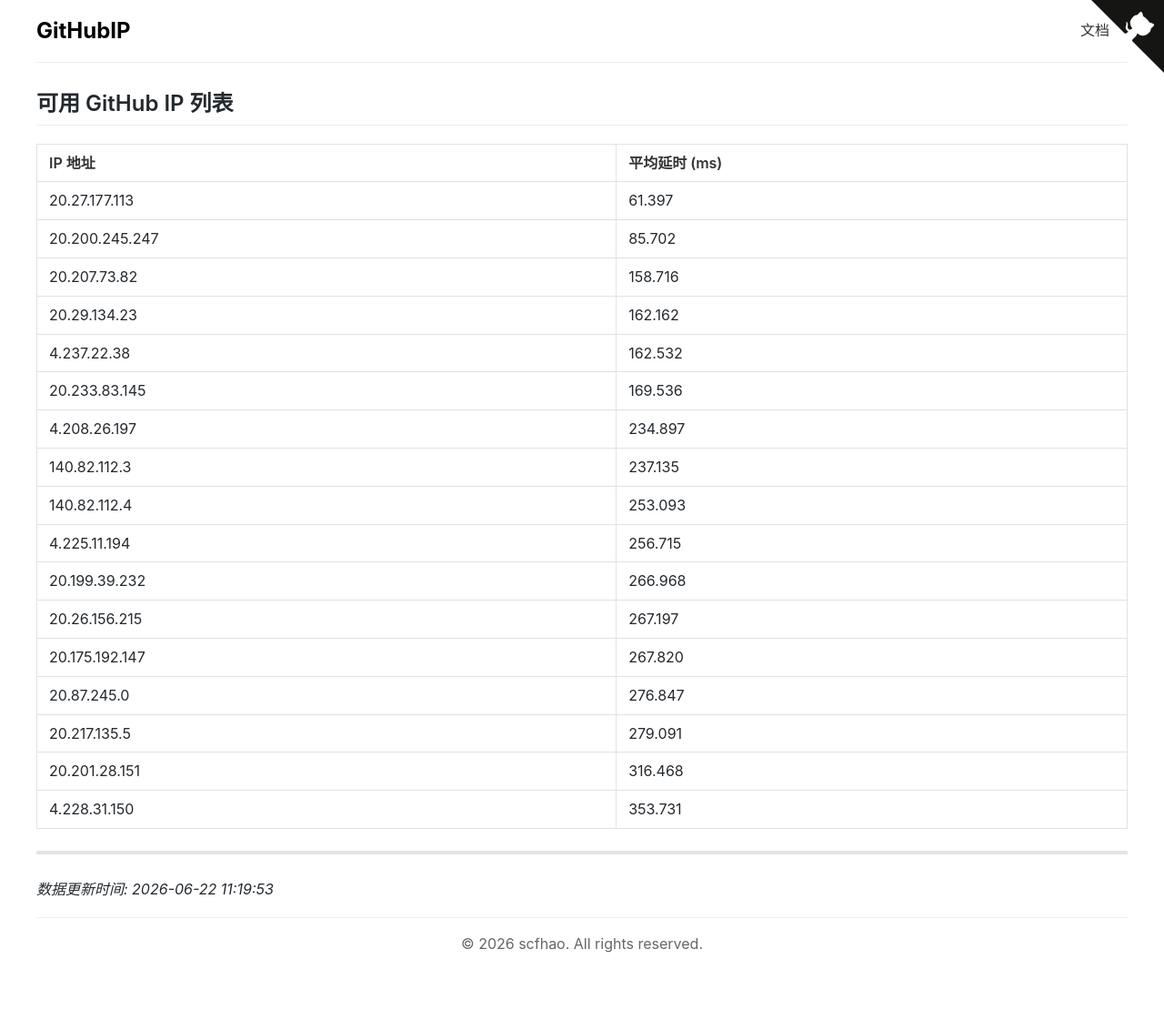
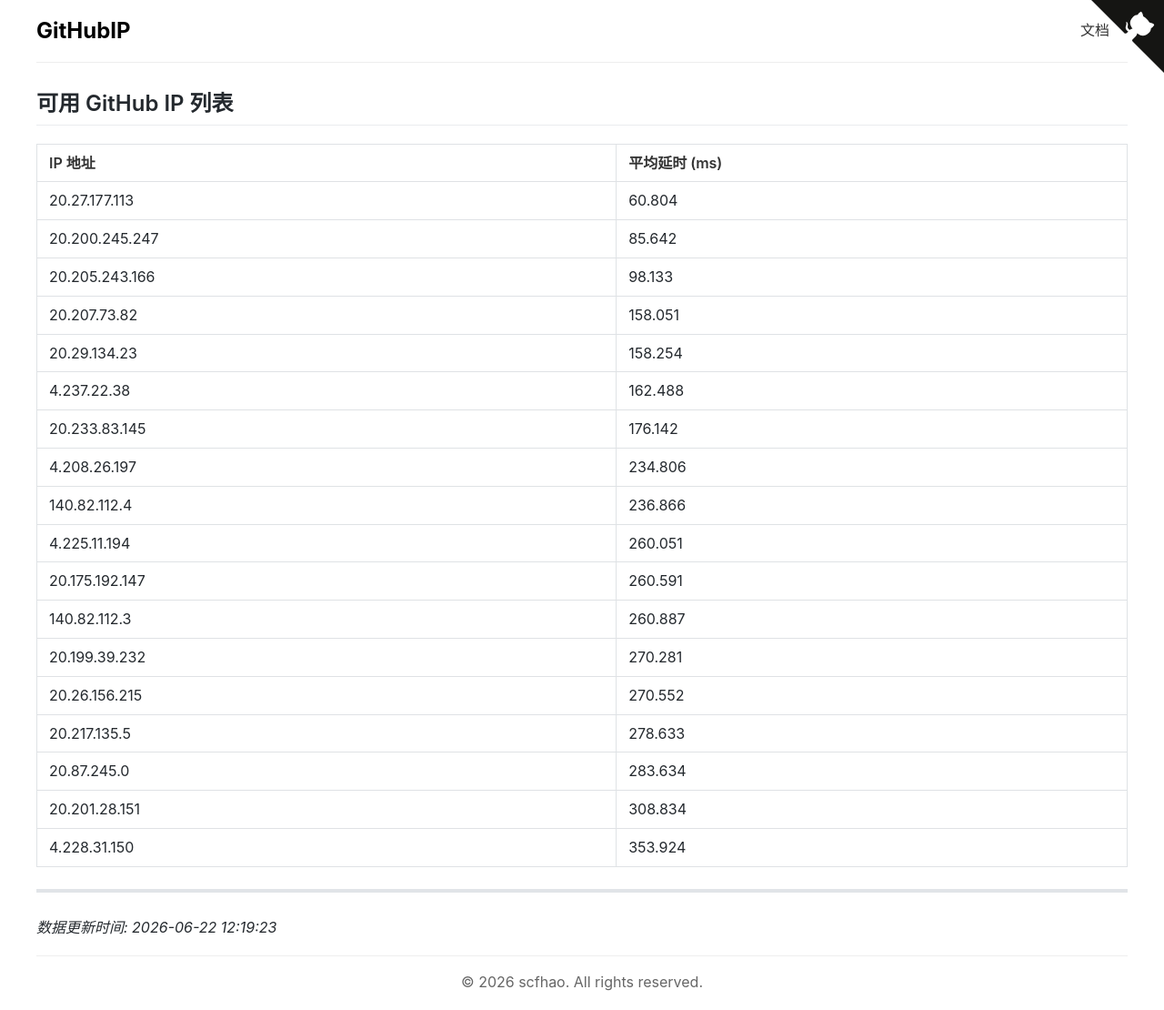
Before and after one commit to scfhao/GitHubIP, a Jekyll site: the page built from index.md, in a window 1280 px wide. Shown: the whole page at 91% size. Built offline with Jekyll 4.4.1, drawn with Linux system fonts in a browser that asks for light colours; before the commit the page ends 1068 px from its top, so only the background shows below that.

Commit message:
自动脚本执行 - 2026-06-22 12:19:23

```diff
--- a/index.md
+++ b/index.md
@@ -1,31 +1,32 @@
 ---
 layout: home
 title: GitHub IP 列表
-date: 2026-06-22 11:19:53
+date: 2026-06-22 12:19:23
 ---
 
 ## 可用 GitHub IP 列表
 
 | IP 地址 | 平均延时 (ms) |
 |---------|--------------|
-| 20.27.177.113 | 61.397 |
-| 20.200.245.247 | 85.702 |
-| 20.207.73.82 | 158.716 |
-| 20.29.134.23 | 162.162 |
-| 4.237.22.38 | 162.532 |
-| 20.233.83.145 | 169.536 |
-| 4.208.26.197 | 234.897 |
-| 140.82.112.3 | 237.135 |
-| 140.82.112.4 | 253.093 |
-| 4.225.11.194 | 256.715 |
-| 20.199.39.232 | 266.968 |
-| 20.26.156.215 | 267.197 |
-| 20.175.192.147 | 267.820 |
-| 20.87.245.0 | 276.847 |
-| 20.217.135.5 | 279.091 |
-| 20.201.28.151 | 316.468 |
-| 4.228.31.150 | 353.731 |
+| 20.27.177.113 | 60.804 |
+| 20.200.245.247 | 85.642 |
+| 20.205.243.166 | 98.133 |
+| 20.207.73.82 | 158.051 |
+| 20.29.134.23 | 158.254 |
+| 4.237.22.38 | 162.488 |
+| 20.233.83.145 | 176.142 |
+| 4.208.26.197 | 234.806 |
+| 140.82.112.4 | 236.866 |
+| 4.225.11.194 | 260.051 |
+| 20.175.192.147 | 260.591 |
+| 140.82.112.3 | 260.887 |
+| 20.199.39.232 | 270.281 |
+| 20.26.156.215 | 270.552 |
+| 20.217.135.5 | 278.633 |
+| 20.87.245.0 | 283.634 |
+| 20.201.28.151 | 308.834 |
+| 4.228.31.150 | 353.924 |
 
 ---
 
-*数据更新时间: 2026-06-22 11:19:53*
+*数据更新时间: 2026-06-22 12:19:23*
```
